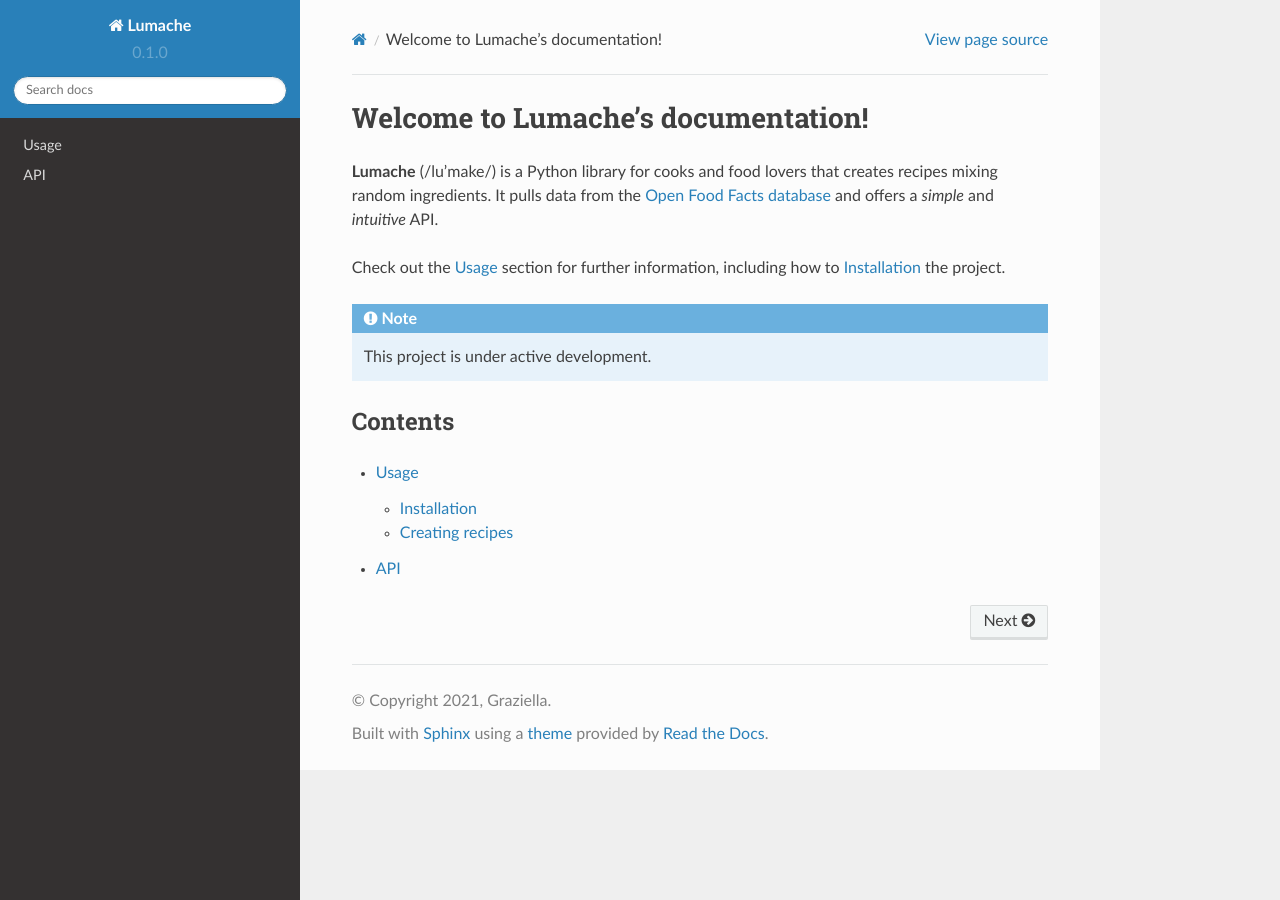
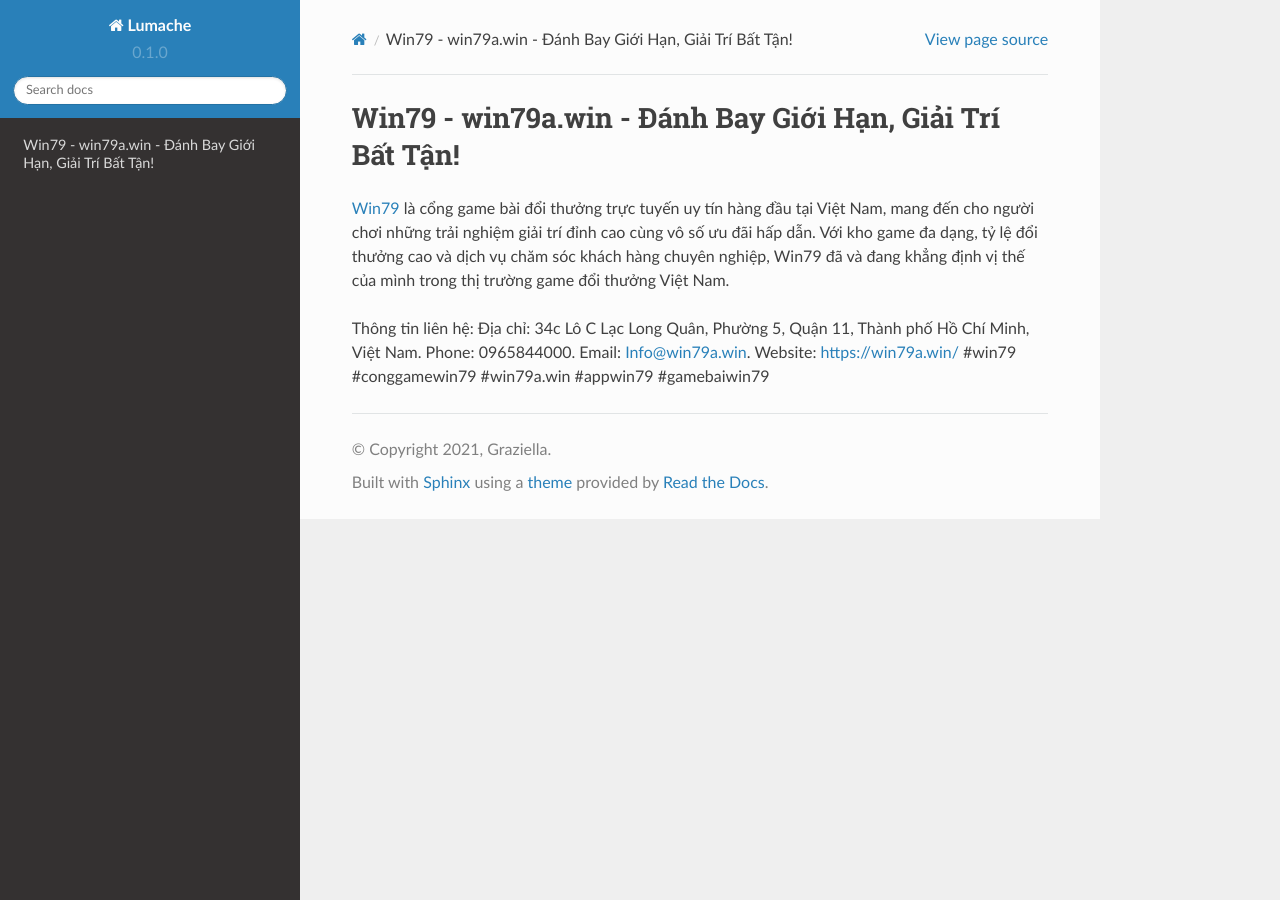
Before and after one commit to phamduyhong/win79awin, a Sphinx documentation site: the page built from docs/source/index.rst, in a window 1280 px wide. Built offline with Sphinx 7.4.7 and the Read the Docs theme 2.0.0, drawn with Linux system fonts in a browser that asks for light colours.

Commit message:
Update index.rst

```diff
--- a/docs/source/index.rst
+++ b/docs/source/index.rst
@@ -1,22 +1,11 @@
-Welcome to Lumache's documentation!
+Win79 - win79a.win - Đánh Bay Giới Hạn, Giải Trí Bất Tận!
 ===================================
 
-**Lumache** (/lu'make/) is a Python library for cooks and food lovers
-that creates recipes mixing random ingredients.
-It pulls data from the `Open Food Facts database <https://world.openfoodfacts.org/>`_
-and offers a *simple* and *intuitive* API.
+`Win79 <https://win79a.win/>`_ là cổng game bài đổi thưởng trực tuyến uy tín hàng đầu tại Việt Nam, mang đến cho người chơi những trải nghiệm giải trí đỉnh cao cùng vô số ưu đãi hấp dẫn. Với kho game đa dạng, tỷ lệ đổi thưởng cao và dịch vụ chăm sóc khách hàng chuyên nghiệp, Win79 đã và đang khẳng định vị thế của mình trong thị trường game đổi thưởng Việt Nam.
 
-Check out the :doc:`usage` section for further information, including
-how to :ref:`installation` the project.
-
-.. note::
-
-   This project is under active development.
-
-Contents
---------
-
-.. toctree::
-
-   usage
-   api
+Thông tin liên hệ:
+Địa chỉ: 34c Lô C Lạc Long Quân, Phường 5, Quận 11, Thành phố Hồ Chí Minh, Việt Nam.
+Phone: 0965844000.
+Email: Info@win79a.win.
+Website: https://win79a.win/
+#win79 #conggamewin79 #win79a.win #appwin79 #gamebaiwin79
```
